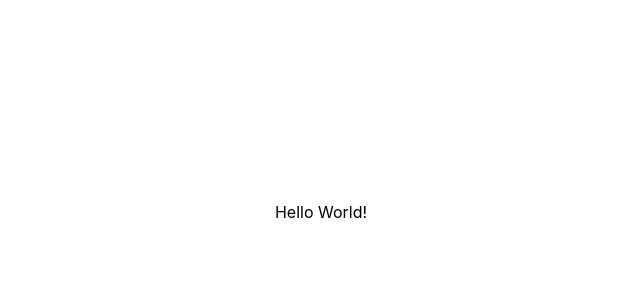
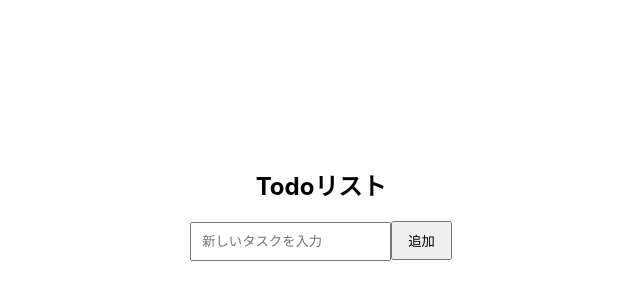
Before and after one commit to Genki1019/react-todo-list, a React (Vite) app: page / in a window 1280 px wide. Shown: the part 188-488 px from the top of the page, without its empty margins (319-959 px from the left). Built offline with nearby package versions, Linux system fonts and the light colour scheme.

Commit message:
feat: 一連のCRUD機能を実装

```diff
--- a/src/App.tsx
+++ b/src/App.tsx
@@ -1,7 +1,91 @@
+import { ChangeEvent, FormEvent, useState } from "react";
+import { nanoid } from "nanoid";
 import "./App.css";
 
 function App() {
-  return <div className="App">Hello World!</div>;
+  type Todo = {
+    inputValue: string;
+    id: string;
+    isCompleted: boolean;
+  };
+
+  const [inputValue, setInputValue] = useState("");
+  const [todos, setTodos] = useState<Todo[]>([]);
+
+  const handleChange = (e: ChangeEvent<HTMLInputElement>) => {
+    setInputValue(e.target.value);
+  };
+
+  const handleSubmit = (e: FormEvent<HTMLFormElement>) => {
+    e.preventDefault();
+    if (!inputValue.trim()) return;
+    const newTodo: Todo = {
+      inputValue: inputValue,
+      id: nanoid(),
+      isCompleted: false,
+    };
+    setTodos([newTodo, ...todos]);
+    setInputValue("");
+  };
+
+  const handleEdit = (id: string, inputValue: string) => {
+    const newTodos = todos.map((todo) =>
+      todo.id === id ? { ...todo, inputValue } : todo
+    );
+    setTodos(newTodos);
+  };
+
+  const handleCheck = (id: string) => {
+    const newTodos = todos.map((todo) =>
+      todo.id === id ? { ...todo, isCompleted: !todo.isCompleted } : todo
+    );
+    setTodos(newTodos);
+  };
+
+  const handleDelete = (id: string) => {
+    const newTodos = todos.filter((todo) => todo.id !== id);
+    setTodos(newTodos);
+  };
+
+  return (
+    <div className="App">
+      <div>
+        <h2>Todoリスト</h2>
+        <form onSubmit={handleSubmit}>
+          <input
+            type="text"
+            value={inputValue}
+            onChange={handleChange}
+            className="inputText"
+            placeholder="新しいタスクを入力"
+          />
+          <input type="submit" value="追加" className="submitButton" />
+        </form>
+        <ul className="todoList">
+          {todos.map((todo) => (
+            <li key={todo.id}>
+              <input
+                type="text"
+                value={todo.inputValue}
+                onChange={(e) => handleEdit(todo.id, e.target.value)}
+                className="inputText"
+                disabled={todo.isCompleted}
+              />
+              <label>
+                <input
+                  type="checkbox"
+                  onChange={() => handleCheck(todo.id)}
+                  checked={todo.isCompleted}
+                />
+                完了
+              </label>
+              <button onClick={() => handleDelete(todo.id)}>削除</button>
+            </li>
+          ))}
+        </ul>
+      </div>
+    </div>
+  );
 }
 
 export default App;
```
